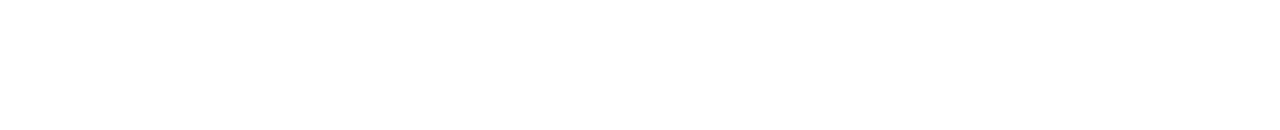
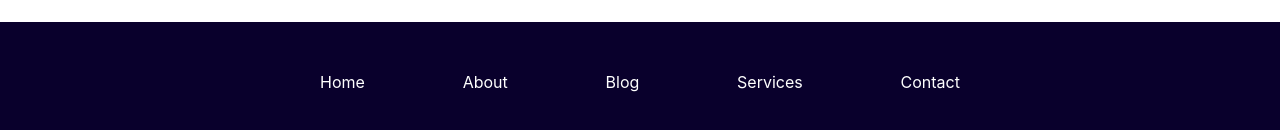
Before and after one commit to itsspriyansh/Travel-Assistance, a React (Create React App) app in the folder client/: page / in a window 1280 px wide. Shown: the part 1922-2052 px from the top of the page. Before the commit the page ends 1904 px from the top, so only its background shows below. Built offline with nearby package versions, Linux system fonts and the light colour scheme.

Commit message:
added footer

```diff
--- a/client/src/App.js
+++ b/client/src/App.js
@@ -1,6 +1,7 @@
 import Carousel from "./components/Carousel"
 import Header from './components/Header';
 import './App.css';
+import Footer from "./components/Footer";
 
 function App() {
   return (
@@ -21,6 +22,7 @@ function App() {
           <Carousel />
         </div>
       </main>
+      <Footer />
     </div>
   );
 }
--- a/client/src/UI/Card.jsx
+++ /dev/null
@@ -1,11 +0,0 @@
-import classes from "./Card.module.css"
-
-function Card (props) {
-    return (
-        <div className={classes.card}>
-            {props.children}
-        </div>
-    )
-}
-
-export default Card
--- a/client/src/UI/Card.module.css
+++ /dev/null
@@ -1,4 +0,0 @@
-.card {
-    box-shadow: 0px 4px 4px rgba(0, 0, 0, 0.25);
-    border-radius: 20px;
-}
--- a/client/src/components/Carousel.jsx
+++ b/client/src/components/Carousel.jsx
@@ -7,7 +7,7 @@ export default class AutoPlay extends Component {
     const settings = {
       dots: true,
       infinite: true,
-      slidesToShow: 5,
+      slidesToShow: 4,
       slidesToScroll: 1,
       autoplay: true,
       speed: 2000,
--- a/client/src/components/CityItem.jsx
+++ b/client/src/components/CityItem.jsx
@@ -1,9 +1,7 @@
-import Card from "../UI/Card"
 import classes from "./CityItem.module.css"
 
 function CityItem () {
     return (
-        // <Card>
         <div className={classes.card}>
             <div className={classes.image}>
                 <img src="https://img.veenaworld.com/wp-content/uploads/2021/09/Rajasthan-scaled.jpg" />
@@ -16,7 +14,6 @@ function CityItem () {
                 </div>
             </div>
         </div>
-        // </Card>
     )
 }
 
--- a/client/src/components/CityItem.module.css
+++ b/client/src/components/CityItem.module.css
@@ -1,7 +1,7 @@
 .card {
     box-shadow : 0px 4px 4px rgba(0, 0, 0, 0.25);
     border-radius : 20px;
-    width : 18rem;
+    width : 20rem;
     height : 18rem;
     background-color: #E8ECF4;
 }
--- /dev/null
+++ b/client/src/components/Footer.jsx
@@ -0,0 +1,17 @@
+import classes from "./Footer.module.css"
+
+function Footer () {
+    return (
+        <div className={classes.footer}>
+            <ul className=" flex justify-between w-6/12 text-white mx-auto">
+                <li><button>Home</button></li>
+                <li><button>About</button></li>
+                <li><button>Blog</button></li>
+                <li><button>Services</button></li>
+                <li><button>Contact</button></li>
+            </ul>
+        </div>
+    )
+}
+
+export default Footer
--- /dev/null
+++ b/client/src/components/Footer.module.css
@@ -0,0 +1,6 @@
+.footer {
+    background: #09002C;
+    height: 18rem;
+    margin-top: 5rem;
+    padding-top: 3rem;
+}
```
